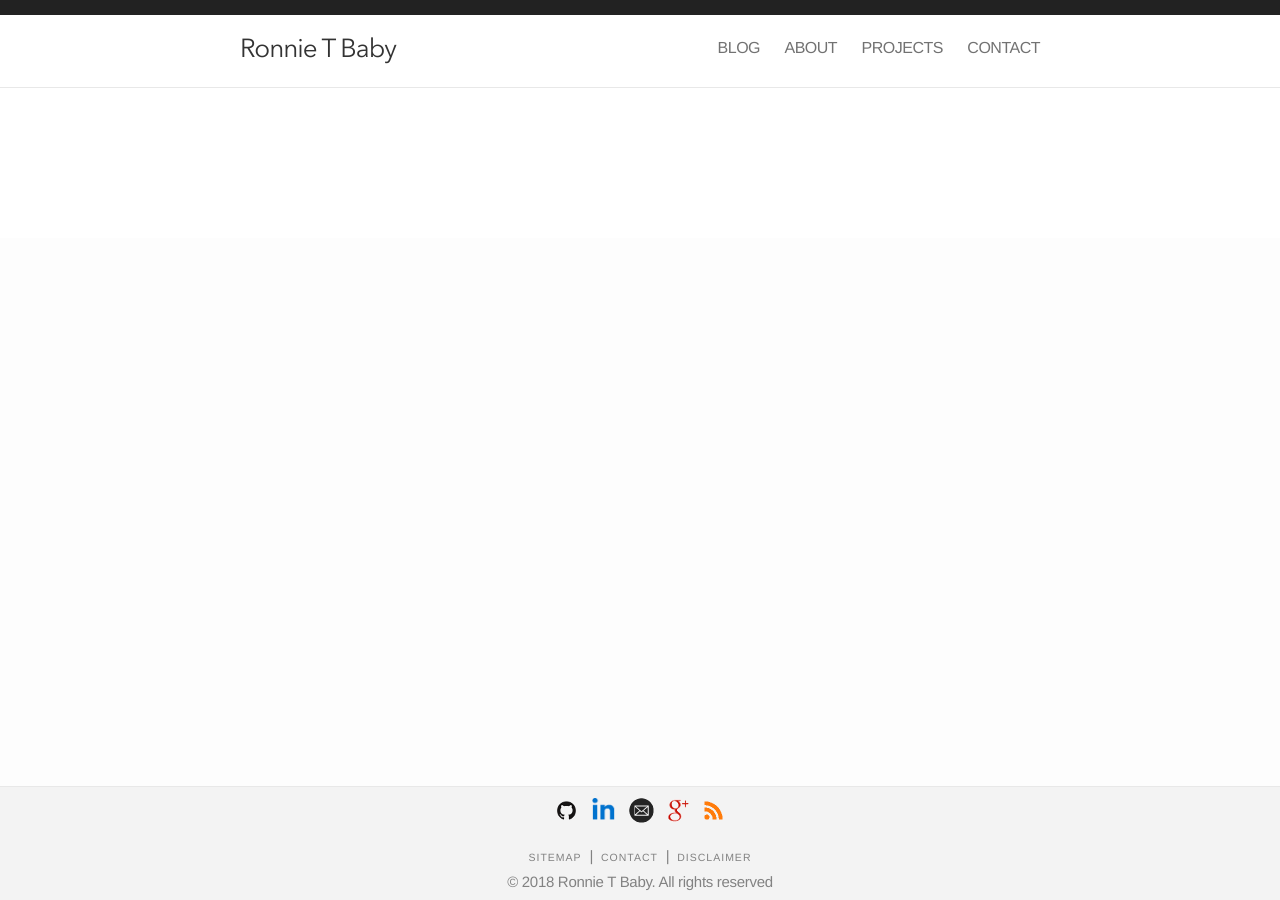
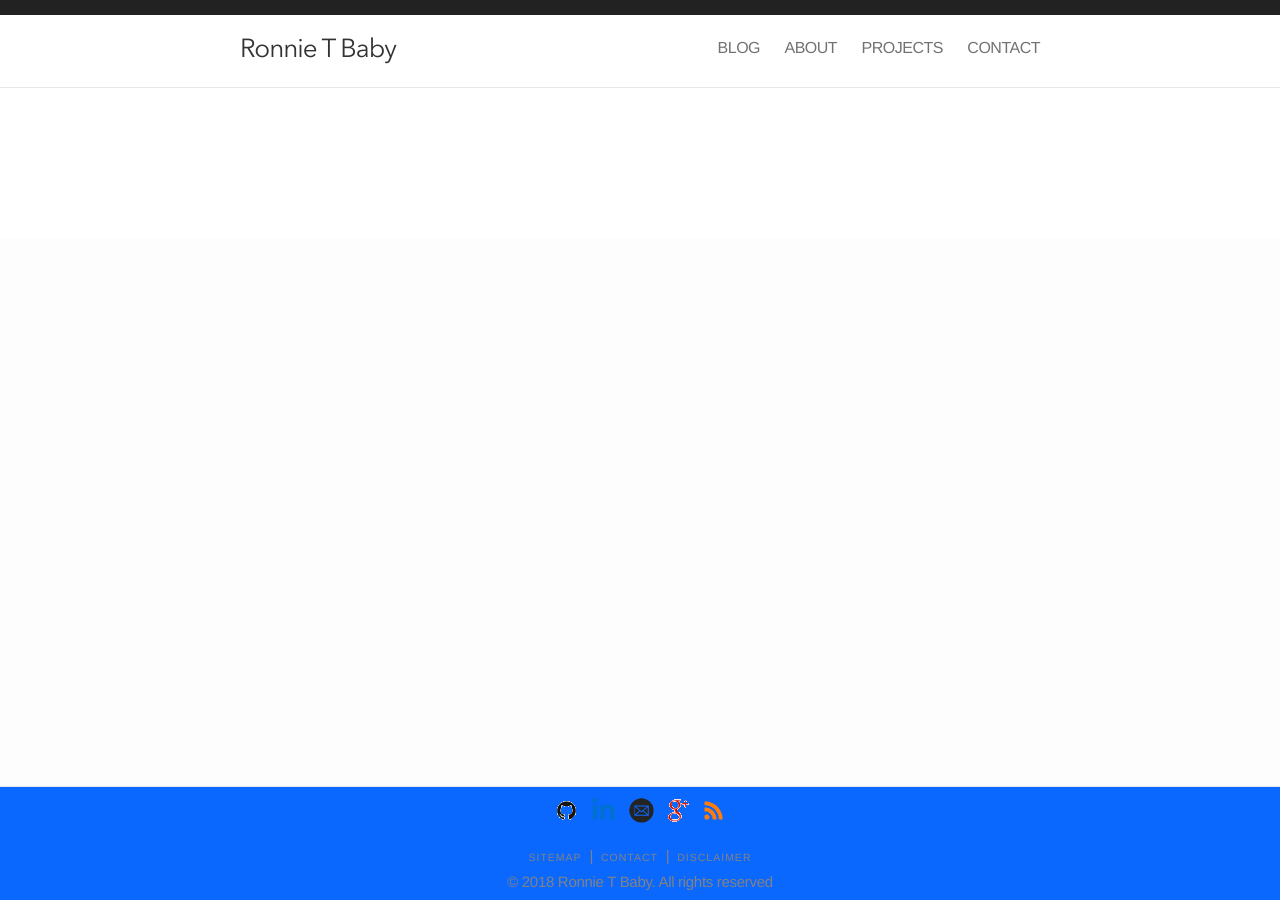
Before and after one commit to procodey/pro, a Jekyll site: the page built from archive.html, in a window 1280 px wide. Built offline with Jekyll 4.4.1, drawn with Linux system fonts in a browser that asks for light colours; nearby versions of some CDN libraries.

Commit message:
Update main.css

```diff
--- a/assets/css/main.css
+++ b/assets/css/main.css
@@ -311,7 +311,7 @@ a:visited { color: #205caa; }
   bottom: 0px;
   left: 0px;
   right: 0px;
-  background-color: #F3F3F3;
+  background-color: #0a68ff;
 }
 
 .footer-heading {
```
